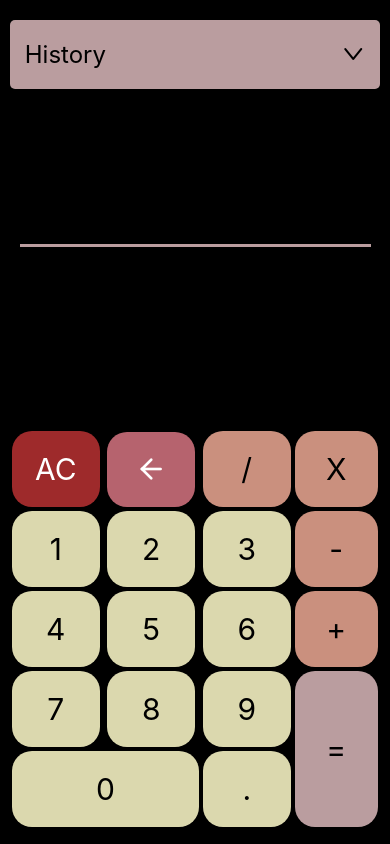
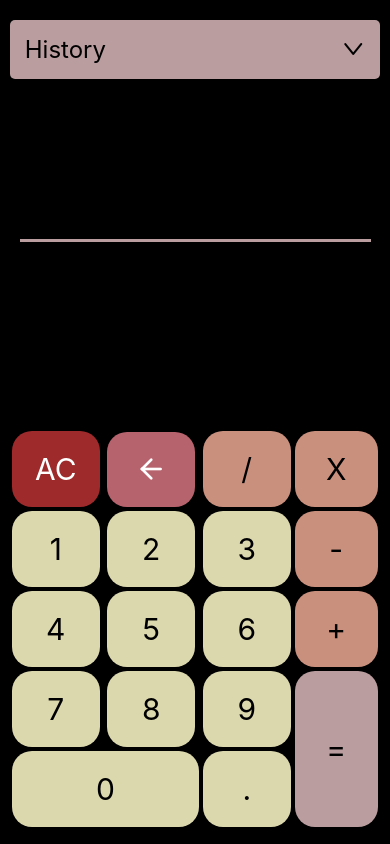
Before and after one commit to Nicolewrack23/Calculator_App, a React Native app in the folder project-calculator-app/: screen / in a window 390 px wide. Built offline with nearby package versions, Linux system fonts and the light colour scheme.

Commit message:
styling the button

```diff
--- a/project-calculator-app/components/Accordion.js
+++ b/project-calculator-app/components/Accordion.js
@@ -48,7 +48,7 @@ const styles = StyleSheet.create({
     borderRadius: 5,
   },
   pressable: {
-    padding: 20,
+    padding: 15,
     paddingHorizontal: 15,
     flexDirection: "row",
     justifyContent: "space-between",
```
